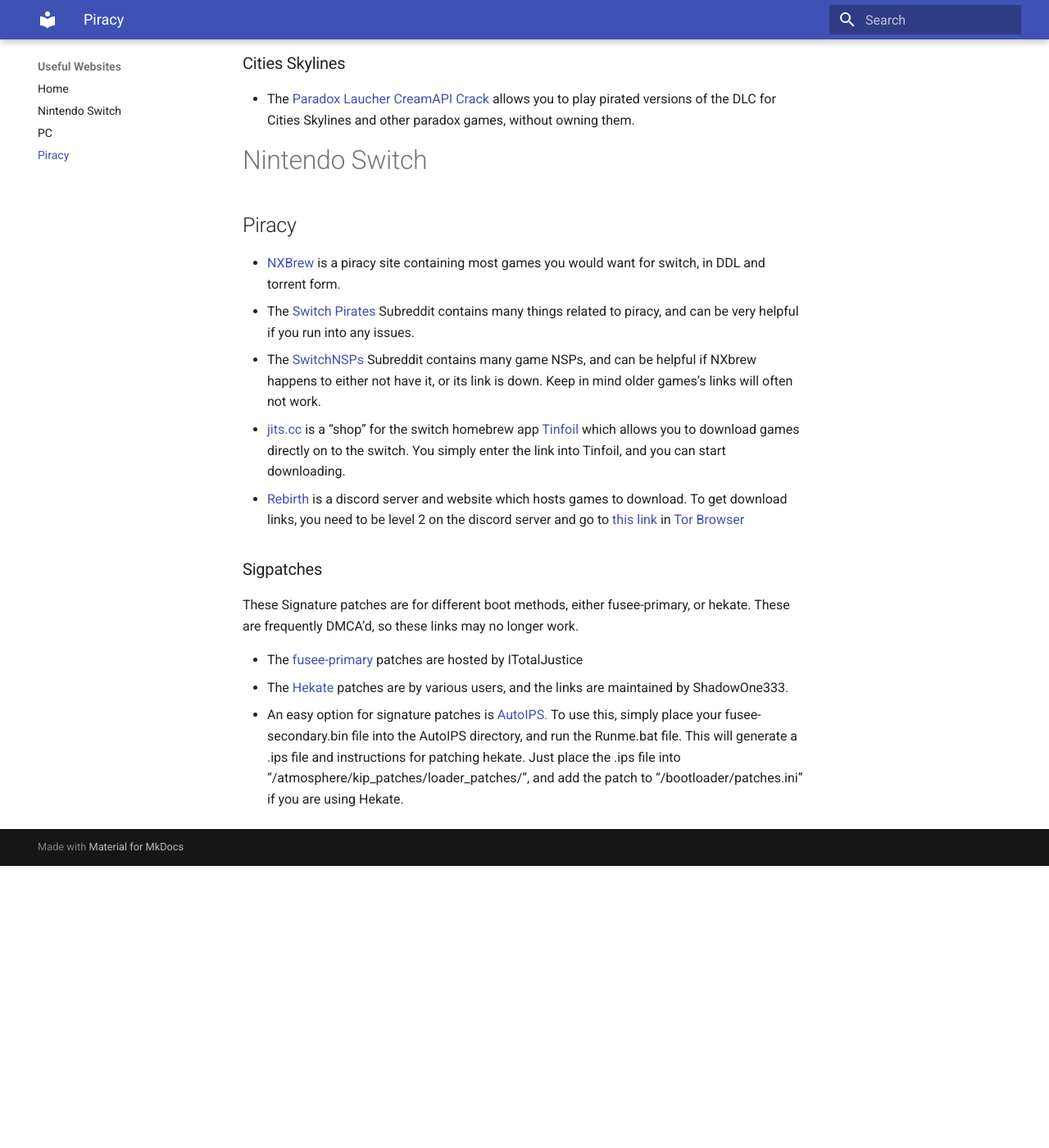
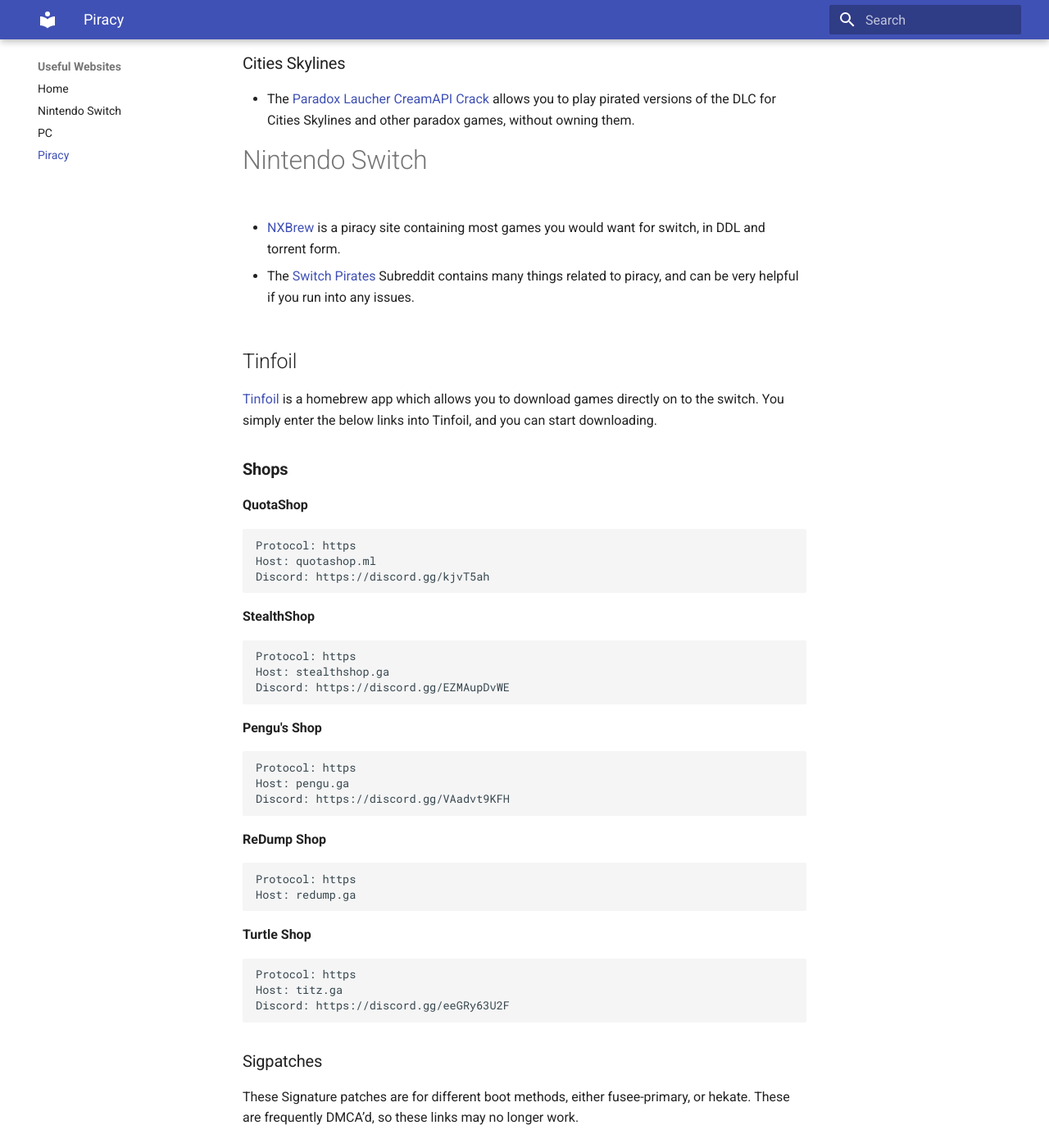
Before and after one commit to Supersonicboss1/Helpful-Websites-Supersonicboss1, an MkDocs documentation site: the page built from docs/piracy.md, in a window 1280 px wide and 1400 px high, scrolled down 605 px. Shown: the whole window at 82% size. Built offline with MkDocs 1.6.1 and Material for MkDocs 9.7.7, drawn with Linux system fonts in a browser that asks for light colours; before the commit the page ends 1661 px from its top, so only the background shows below that.

Commit message:
improve piracy.md

```diff
--- a/docs/piracy.md
+++ b/docs/piracy.md
@@ -19,18 +19,53 @@
 
 # Nintendo Switch
 
-## Piracy
+- [NXBrew](https://nxbrew.com/) is a piracy site containing most games you would want for switch, in DDL and torrent form.
 
-- [NXBrew](https://nxbrew.com/) is a piracy site containing most games you would want for switch, in DDL and torrent form.
 - The [Switch Pirates](https://www.reddit.com/r/SwitchPirates/) Subreddit contains many things related to piracy, and can be very helpful if you run into any issues.
-- The [SwitchNSPs](https://www.reddit.com/r/SwitchNSPs/) Subreddit contains many game NSPs, and can be helpful if NXbrew happens to either not have it, or its link is down. Keep in mind older games’s links will often not work.
-- [jits.cc](https://www.jits.cc/) is a “shop” for the switch homebrew app [Tinfoil](https://www.tinfoil.io/) which allows you to download games directly on to the switch. You simply enter the link into Tinfoil, and you can start downloading.
-- [Rebirth](https://www.discord.io/rebirth-nx) is a discord server and website which hosts games to download. To get download links, you need to be level 2 on the discord server and go to [this link](http://2d72rfpqatjnwsuzzgftczair5cijrmxq7l5zjhmqk4hvc55p5bs2lyd.onion/) in [Tor Browser](https://www.torproject.org/download/)
+
+## Tinfoil
+
+[Tinfoil](https://www.tinfoil.io/) is a homebrew app which allows you to download games directly on to the switch. You simply enter the below links into Tinfoil, and you can start downloading.
+
+### **Shops**
+
+**QuotaShop**
+
+    Protocol: https
+    Host: quotashop.ml
+    Discord: https://discord.gg/kjvT5ah
+
+
+**StealthShop**
+
+    Protocol: https
+    Host: stealthshop.ga
+    Discord: https://discord.gg/EZMAupDvWE
+
+**Pengu's Shop**
+
+    Protocol: https
+    Host: pengu.ga
+    Discord: https://discord.gg/VAadvt9KFH
+
+**ReDump Shop**
+
+    Protocol: https
+    Host: redump.ga
+
+**Turtle Shop**
+
+    Protocol: https
+    Host: titz.ga
+    Discord: https://discord.gg/eeGRy63U2F
+
 
 ### Sigpatches
 
 These Signature patches are for different boot methods, either fusee-primary, or hekate. These are frequently DMCA’d, so these links may no longer work.
 
 - The [fusee-primary](https://github.com/ITotalJustice/patches/releases) patches are hosted by ITotalJustice
+
 - The [Hekate](https://gbatemp.net/threads/sigpatches-for-atmosphere-hekate-fss0-fusee-secondary-only.571543) patches are by various users, and the links are maintained by ShadowOne333.
+
 - An easy option for signature patches is [AutoIPS.](https://gbatemp.net/threads/autoips-sig-patcher.574126/) To use this, simply place your fusee-secondary.bin file into the AutoIPS directory, and run the Runme.bat file. This will generate a .ips file and instructions for patching hekate. Just place the .ips file into “/atmosphere/kip_patches/loader_patches/”, and add the patch to “/bootloader/patches.ini” if you are using Hekate.
```
